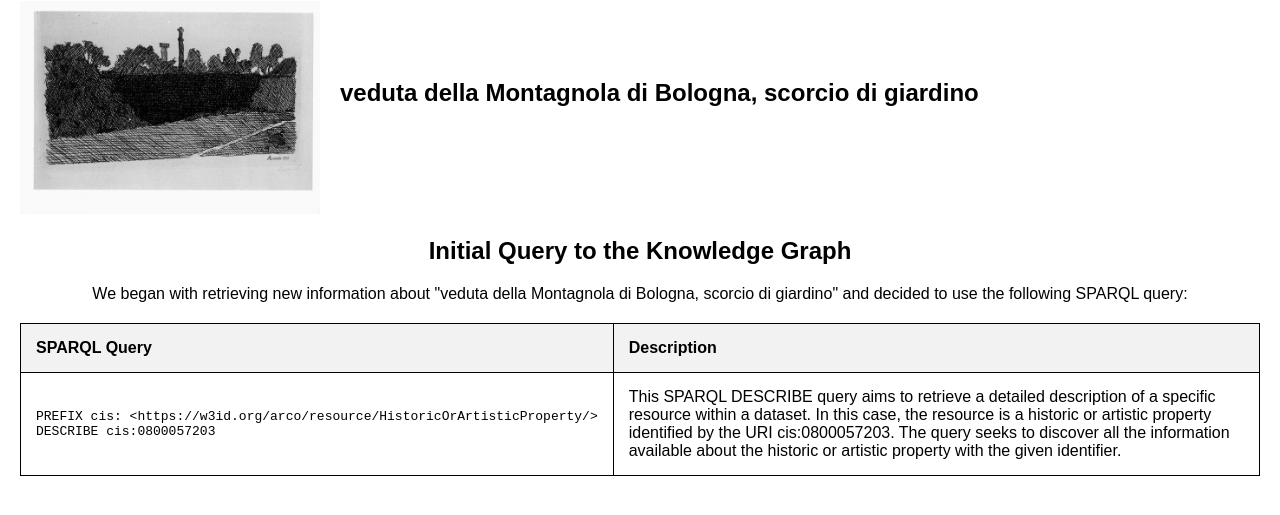
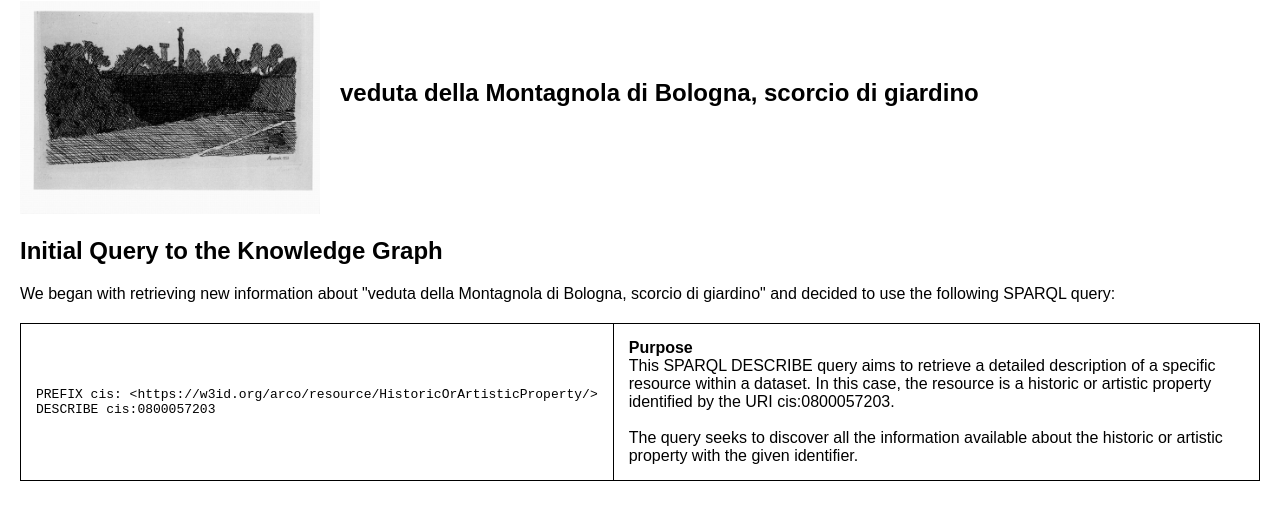
Before and after one commit to Natallia-Kurashevich/Natallia-Kurashevich.github.io, a plain HTML site: page stage3.html in a window 1280 px wide. Shown: the part 149-664 px from the top of the page. Drawn offline with Linux system fonts and the light colour scheme.

Commit message:
Update stage3.html

```diff
--- a/stage3.html
+++ b/stage3.html
@@ -32,7 +32,6 @@
         }
         .content {
             padding: 20px;
-            text-align: center;
         }
         .image-container {
             float: left;
@@ -63,6 +62,9 @@
         th {
             background-color: #f2f2f2;
         }
+        .left-align {
+            text-align: left;
+        }
     </style>
 </head>
 <body>
@@ -85,17 +87,13 @@
         <div class="painting-title">veduta della Montagnola di Bologna, scorcio di giardino</div>
         <div style="clear: both;"></div>
 
-        <h2>Initial Query to the Knowledge Graph</h2>
+        <h2 class="left-align">Initial Query to the Knowledge Graph</h2>
         <p>We began with retrieving new information about "veduta della Montagnola di Bologna, scorcio di giardino" and decided to use the following SPARQL query:</p>
         <table>
             <tr>
-                <th>SPARQL Query</th>
-                <th>Description</th>
-            </tr>
-            <tr>
                 <td><pre>PREFIX cis: &lt;https://w3id.org/arco/resource/HistoricOrArtisticProperty/&gt;
 DESCRIBE cis:0800057203</pre></td>
-                <td>This SPARQL DESCRIBE query aims to retrieve a detailed description of a specific resource within a dataset. In this case, the resource is a historic or artistic property identified by the URI cis:0800057203. The query seeks to discover all the information available about the historic or artistic property with the given identifier.</td>
+                <td><strong>Purpose</strong><br>This SPARQL DESCRIBE query aims to retrieve a detailed description of a specific resource within a dataset. In this case, the resource is a historic or artistic property identified by the URI cis:0800057203.<br><br>The query seeks to discover all the information available about the historic or artistic property with the given identifier.</td>
             </tr>
         </table>
     </div>
```
